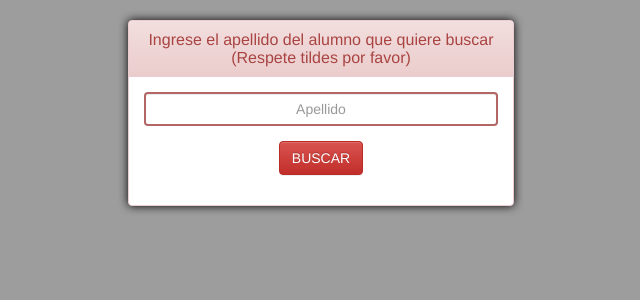
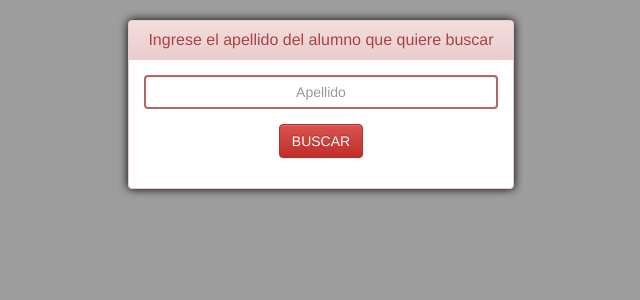
Before and after one commit to Informatorio/Sis_LegajosV2, a Django app: page /busqueda_apellido/ in a window 1280 px wide. Shown: the part 50-350 px from the top of the page, without its empty margins (319-959 px from the left). Run offline with Django 3.2, Linux system fonts and the light colour scheme; some libraries are stand-ins or nearby versions.

Commit message:
Restaurando archivos

```diff
--- a/Alumnos/templates/busqueda_apellido.html
+++ b/Alumnos/templates/busqueda_apellido.html
@@ -5,7 +5,7 @@
 <div class="col-md-4 col-md-offset-4">
 	<div class="panel panel-danger sombra">
 		<div class="panel-heading">
-			<h3 class="panel-title">Ingrese el apellido del alumno que quiere buscar (Respete tildes por favor)</h3>
+			<h3 class="panel-title">Ingrese el apellido del alumno que quiere buscar</h3>
 		</div>
 		<div class="panel-body">
 			<form action="/busqueda_apellido/" method="POST">
```
